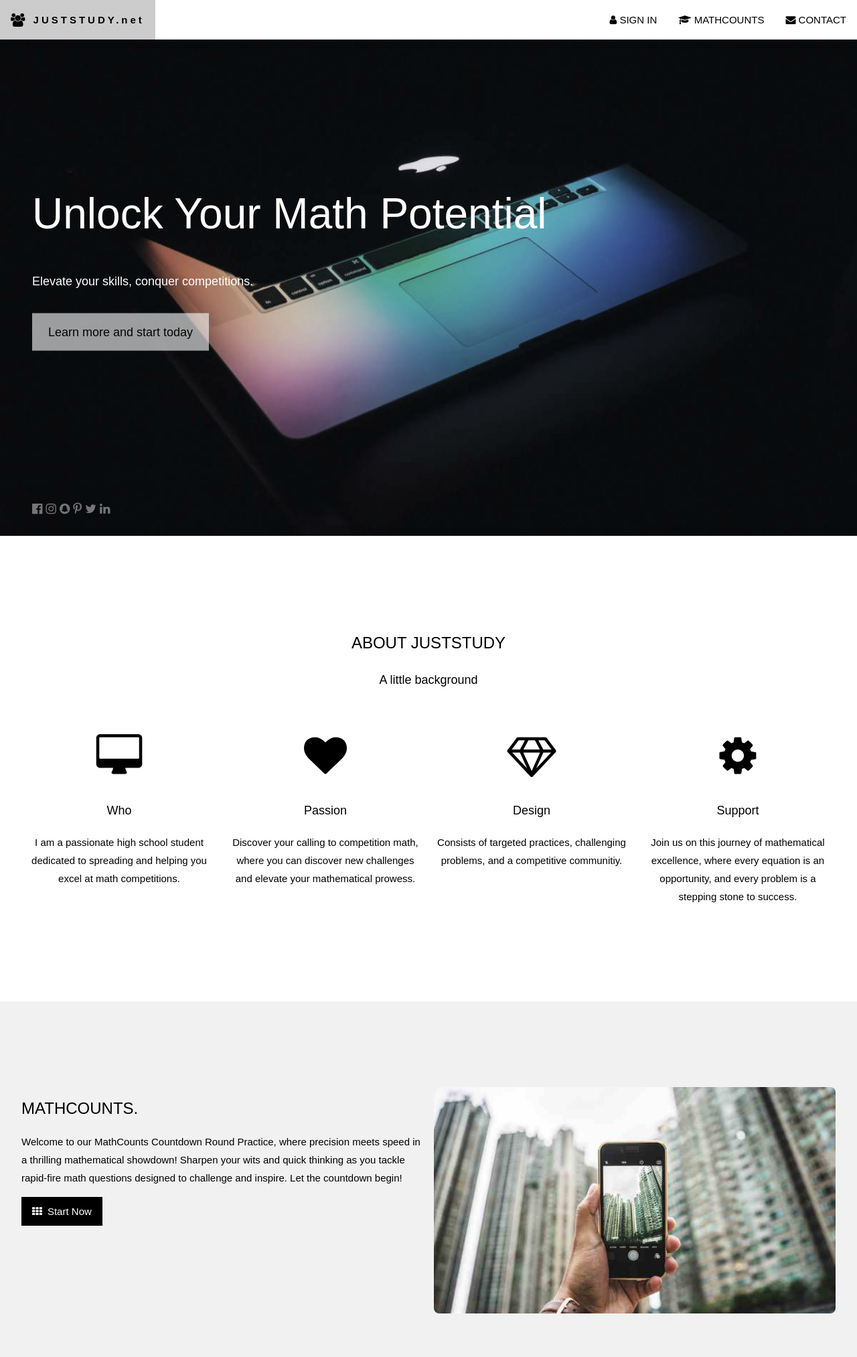
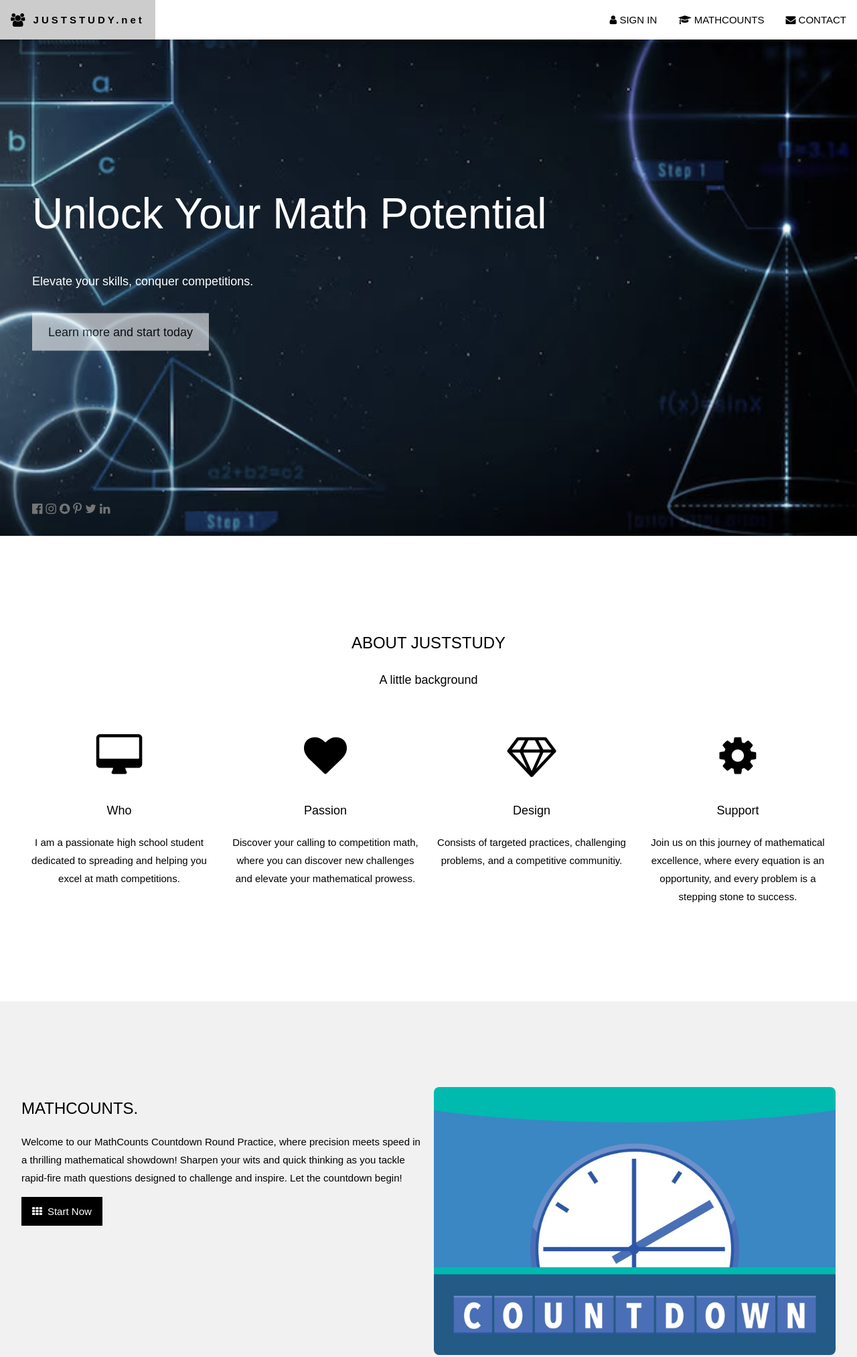
Before and after one commit to valxin/juststudy, a plain HTML site: page static/template/index.html in a window 1280 px wide. Shown: the top 2026 px of the page at 67% size. Drawn offline with Linux system fonts and the light colour scheme.

Commit message:
image change

```diff
--- a/static/template/index.html
+++ b/static/template/index.html
@@ -19,7 +19,7 @@ body, html {
 .bgimg-1 {
   background-position: center;
   background-size: cover;
-  background-image: url("/static/images/mac.jpg");
+  background-image: url("/static/images/juststudyhomepagebg.jpg");
   min-height: 100%;
 }
 
@@ -113,7 +113,7 @@ body, html {
       <p><a href="#signin" class="w3-button w3-black"><i class="fa fa-th"> </i> Start Now </a></p>
     </div>
     <div class="w3-col m6">
-      <img class="w3-image w3-round-large" src="/static/images/phone_buildings.jpg" alt="Buildings" width="700" height="394">
+      <img class="w3-image w3-round-large" src="/static/images/mathcountshomepage.jpg" alt="Buildings" width="700" height="394">
     </div>
   </div>
 </div>
@@ -186,7 +186,7 @@ body, html {
       </p>
     </form>
     <!-- Image of location/map -->
-    <img src="/static/images/map.jpg" class="w3-image w3-greyscale" style="width:100%;margin-top:48px">
+    <img src="/static/images/bottomhomepage.jpg" class="w3-image w3-greyscale" style="width:100%;margin-top:48px">
   </div>
 </div>
 
```
Also changed, not shown: static/images/bottomhomepage.jpg (added), static/images/juststudyhomepagebg.jpg (added), static/images/mathcountshomepage.jpg (added).
